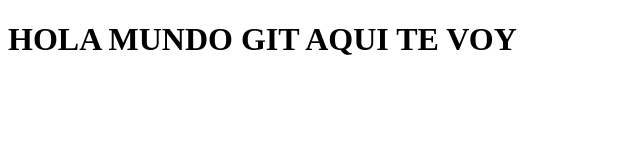
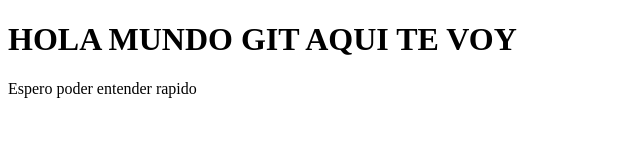
Before and after one commit to JSDW77/AprendiendoGitHub, a plain HTML site: page index.html in a window 1280 px wide. Shown: the whole page, without its empty margins (0-640 px from the left). Drawn offline with Linux system fonts and the light colour scheme.

Commit message:
Update index.html

```diff
--- a/index.html
+++ b/index.html
@@ -8,5 +8,6 @@
 </head>
 <body>
         <h1>HOLA MUNDO GIT AQUI TE VOY</h1>
+        <p>Espero poder entender rapido</p>
 </body>
 </html>
```
